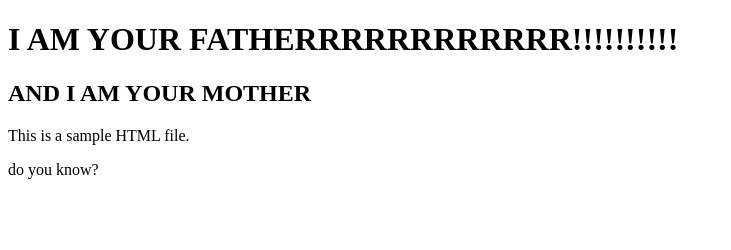
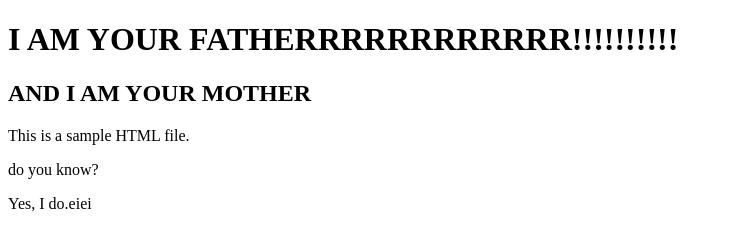
Before and after one commit to Dream1709/eiei, a plain HTML site: page eiei.html in a window 1280 px wide. Shown: the whole page, without its empty margins (0-731 px from the left). Drawn offline with Linux system fonts and the light colour scheme.

Commit message:
test4eiei

```diff
--- a/eiei.html
+++ b/eiei.html
@@ -10,6 +10,6 @@
     <h2>AND I AM YOUR MOTHER</h2>
     <p>This is a sample HTML file.</p>
     <p>do you know?</p>
-
+    <p>Yes, I do.eiei</p>
 </body>
 </html>
```
